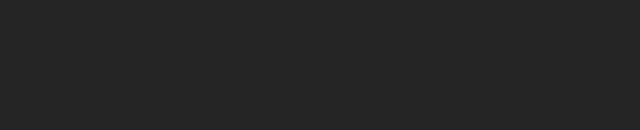
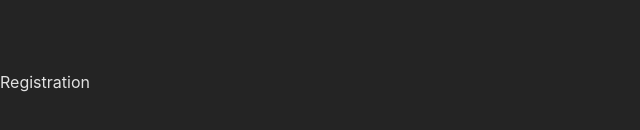
Before and after one commit to codowebsolutions/dr-react-app, a React (Vite) app: page /register in a window 1280 px wide. Shown: the part 318-448 px from the top of the page, without its empty margins (0-640 px from the left). Built offline with nearby package versions, Linux system fonts and the light colour scheme.

Commit message:
DR-16: Implements React-Router v6

```diff
--- a/package.json
+++ b/package.json
@@ -11,6 +11,8 @@
   "dependencies": {
     "react": "^18.2.0",
     "react-dom": "^18.2.0",
+    "react-loader-spinner": "^5.3.4",
+    "react-router-dom": "^6.4.5",
     "sass": "^1.56.2"
   },
   "devDependencies": {
--- a/src/App.tsx
+++ b/src/App.tsx
@@ -1,12 +1,33 @@
-import { useState } from 'react'
+import { createBrowserRouter, RouterProvider, Routes } from 'react-router-dom'
+import LoadingOverlay from './view/components/loading-overlay/LoadingOverlay'
+import Dashboard from './view/pages/dashboard/Dashboard'
+import Login from './view/pages/login/Login'
+import Registration from './view/pages/registration/Registration'
 
-function App() {
-  const [count, setCount] = useState(0)
+const App = () => {
+
+  const router = createBrowserRouter([
+    {
+      path: "/",
+      element: <Dashboard />,
+    },
+    {
+      path: "login",
+      element: <Login />,
+    },
+    {
+      path: "register",
+      element: <Registration />,
+    },
+  ])
 
   return (
-    <div className="App">
-
-    </div>
+    <main className="App">
+      <RouterProvider
+        router={router}
+        fallbackElement={<LoadingOverlay />}
+      />
+    </main>
   )
 }
 
--- a/src/main.tsx
+++ b/src/main.tsx
@@ -1,10 +1,11 @@
 import React from 'react'
 import ReactDOM from 'react-dom/client'
 import App from './App'
+import { BrowserRouter } from 'react-router-dom'
 import './styles/index.scss'
 
 ReactDOM.createRoot(document.getElementById('root') as HTMLElement).render(
-  <React.StrictMode>
+
     <App />
-  </React.StrictMode>,
+
 )
--- /dev/null
+++ b/src/view/components/loading-overlay/LoadingOverlay.tsx
@@ -0,0 +1,17 @@
+
+import { Audio } from 'react-loader-spinner'
+
+type Props = {}
+
+const LoadingOverlay = (props: Props) => {
+  return (
+    <Audio
+      height="80"
+      width="80"
+      color="green"
+      ariaLabel="loading"
+    />
+  )
+}
+
+export default LoadingOverlay
--- /dev/null
+++ b/src/view/pages/dashboard/Dashboard.tsx
@@ -0,0 +1,11 @@
+import React from 'react'
+
+type Props = {}
+
+const Dashboard = (props: Props) => {
+  return (
+    <div>Dashboard</div>
+  )
+}
+
+export default Dashboard
--- /dev/null
+++ b/src/view/pages/login/Login.tsx
@@ -0,0 +1,11 @@
+import React from 'react'
+
+type Props = {}
+
+const Login = (props: Props) => {
+  return (
+    <div>Login</div>
+  )
+}
+
+export default Login
--- /dev/null
+++ b/src/view/pages/registration/Registration.tsx
@@ -0,0 +1,11 @@
+import React from 'react'
+
+type Props = {}
+
+const Registration = (props: Props) => {
+  return (
+    <div>Registration</div>
+  )
+}
+
+export default Registration
```
Also changed, not shown: src/view/components/navigation-bar/NavigationBar.tsx (added, +11 -0 lines), 1 other file (tests, documents, lock files or other folders).
